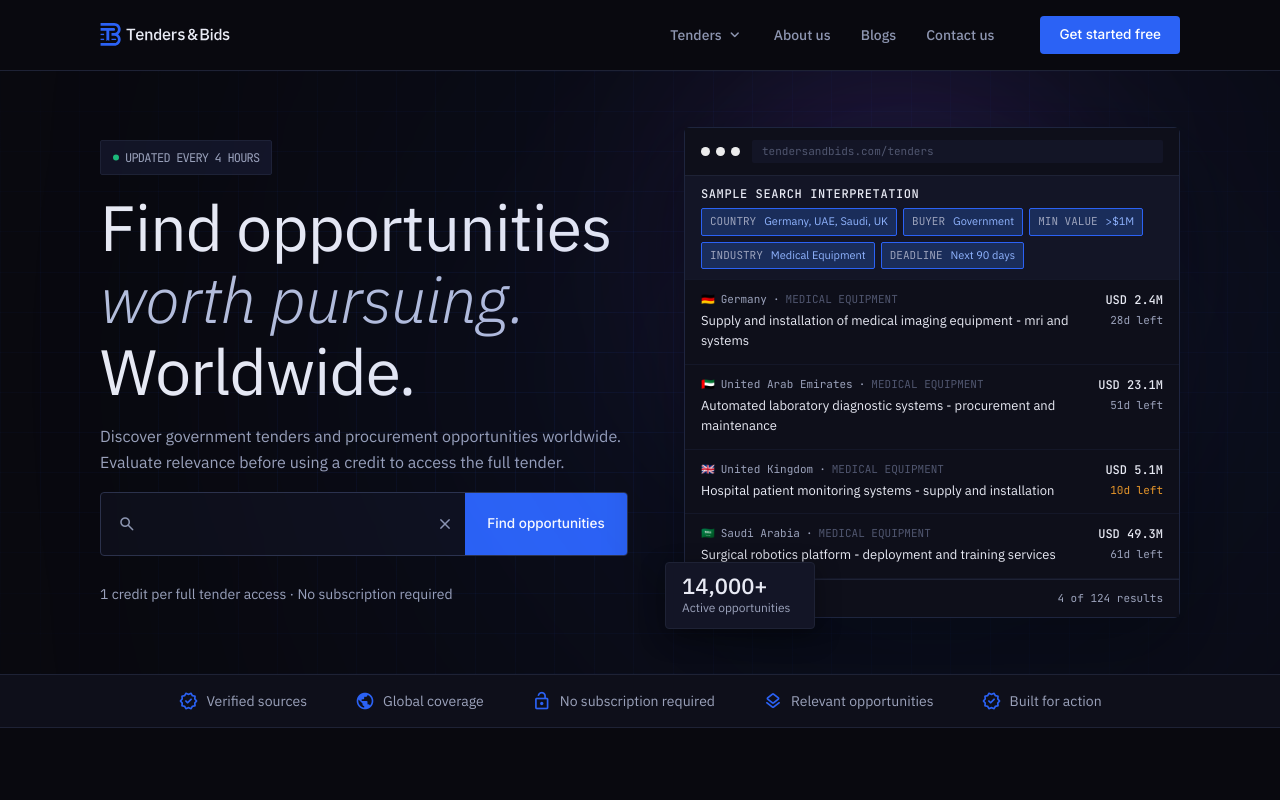
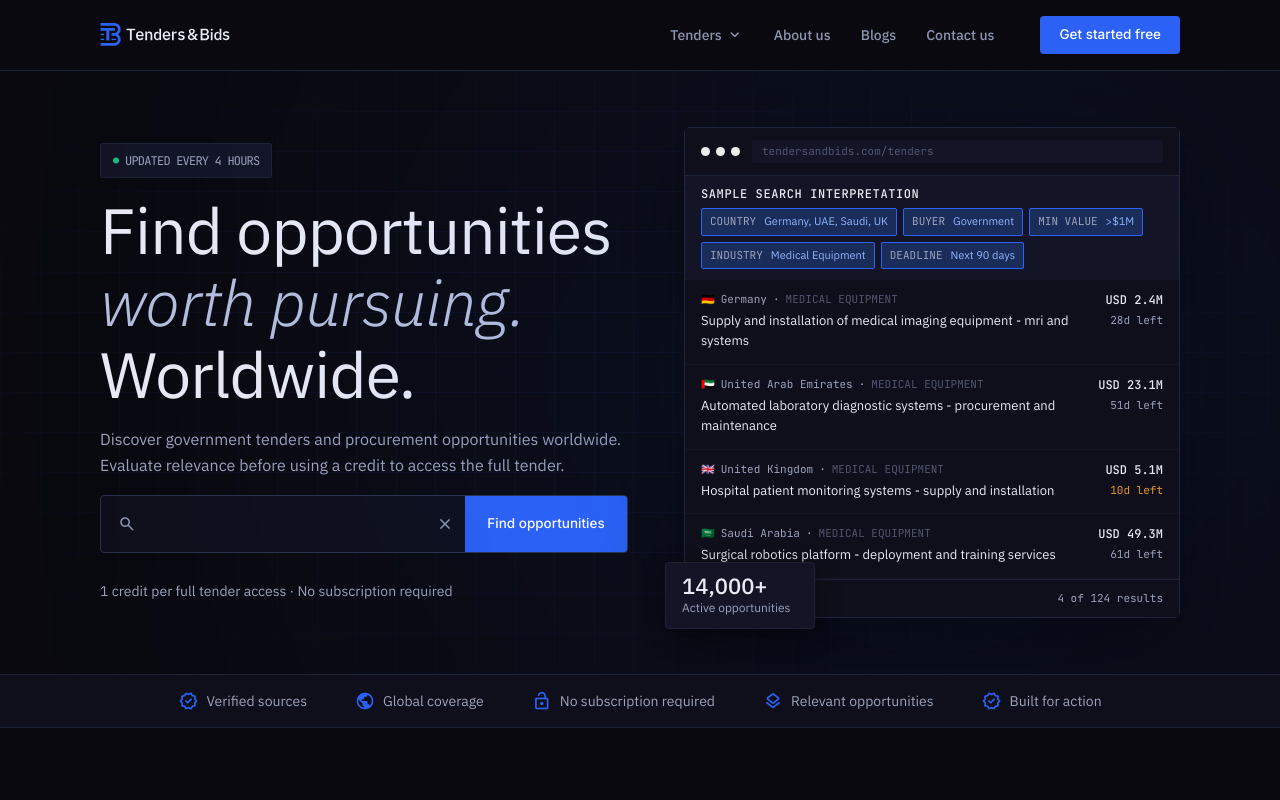
Before and after one commit to zaidwork72-ui/tendersandbids, a plain HTML site: page index.html in a window 1280 px wide. Both pictures are taken after a click on the button "close". Shown: the top 800 px of the page. Drawn offline with nearby package versions, Linux system fonts and the light colour scheme.

Commit message:
heroSectionChanges

```diff
--- a/css/components.css
+++ b/css/components.css
@@ -151,16 +151,18 @@
     background: transparent;
     color: var(--text-muted);
     font-size: 14px;
-    line-height: 18.2px;
-    padding: var(--space-14) 0;
+    line-height: 20px;      /* CHANGED: fixed, predictable value */
+    padding: 0;              /* CHANGED: padding hata di, JS ab exact height set karega */
+    box-sizing: border-box;  /* NEW: zaroori hai */
     outline: none;
     resize: none;
     overflow: hidden;
-    text-overflow: initial;
-    white-space: normal;
-    max-height: 62px;
     font-family: var(--font-ui);
-    align-self: center;
+    align-self: center;      /* isi se ab real vertical centering milegi */
+}
+
+.search-bar__input.is-scrollable {
+    overflow-y: auto;
 }
 
 .search-bar__input::-webkit-scrollbar {
@@ -177,10 +179,6 @@
     background: transparent;
     cursor: pointer;
     align-self: stretch;
-}
-
-.search-bar__clear:hover {
-    background: rgba(255, 255, 255, 0.02);
 }
 
 .search-bar__clear .material-symbols-rounded {
--- a/css/style.css
+++ b/css/style.css
@@ -40,7 +40,7 @@
     background:
         radial-gradient(circle at 50% 50%, rgba(157, 55, 252, 0.72), rgba(157, 55, 252, 0.18) 38%, rgba(157, 55, 252, 0.08) 52%, transparent 72%);
     filter: blur(119px);
-    opacity: 0.95;
+    opacity: 0;
     pointer-events: none;
     mix-blend-mode: screen;
     will-change: left, top;
--- a/index.html
+++ b/index.html
@@ -34,7 +34,7 @@
                     <p class="body-lg hero__lede">Discover government tenders and procurement opportunities worldwide. Evaluate relevance before using a credit to access the full tender.</p>
                     <form class="search-bar" action="#" method="get">
                         <span class="search-bar__icon"></span>
-                        <textarea class="search-bar__input" name="q" aria-label="Search tenders" rows="2">Medical equipment for government hospitals in Germany above $1M, closing within 90 days</textarea>
+                        <textarea class="search-bar__input" name="q" aria-label="Search tenders" rows="1">Medical equipment for government hospitals in Germany above $1M, closing within 90 days</textarea>
                         <button class="search-bar__clear" type="button" aria-label="Clear search">
                             <span class="material-symbols-rounded">close</span>
                         </button>
--- a/js/main.js
+++ b/js/main.js
@@ -28,10 +28,21 @@ if (heroSection) {
         heroSection.style.setProperty("--hero-glow-y", `${y}%`);
     };
 
+    heroSection.addEventListener("pointerenter", (event) => {
+        if (!glow) return;
+        glow.style.transition = "none"; // purani jagah se slide na ho, seedha naye point par appear ho
+        updateHeroGlow(event);
+        glow.style.opacity = "0.95";
+        requestAnimationFrame(() => {
+            glow.style.transition = "";
+        });
+    });
+
     heroSection.addEventListener("pointermove", updateHeroGlow);
+
     heroSection.addEventListener("pointerleave", () => {
-        heroSection.style.setProperty("--hero-glow-x", "70%");
-        heroSection.style.setProperty("--hero-glow-y", "30%");
+        if (!glow) return;
+        glow.style.opacity = "0"; // hero ke bahar jaate hi turant hide, koi leftover position nahi
     });
 }
 
@@ -110,11 +121,34 @@ if (toggle && navRight) {
 
 const searchInput = document.querySelector(".search-bar__input");
 const clearSearchButton = document.querySelector(".search-bar__clear");
-if (searchInput && clearSearchButton) {
-    clearSearchButton.addEventListener("click", () => {
-        searchInput.value = "";
-        searchInput.focus();
-    });
+if (searchInput) {
+    const lineHeight = parseFloat(getComputedStyle(searchInput).lineHeight) || 20;
+    const maxHeight = lineHeight * 2; // strict 2-line cap
+
+    const autosizeSearchInput = () => {
+        searchInput.style.height = "auto";
+        const needed = searchInput.scrollHeight;
+
+        if (needed <= maxHeight) {
+            searchInput.style.height = `${needed}px`;
+            searchInput.classList.remove("is-scrollable");
+        } else {
+            searchInput.style.height = `${maxHeight}px`;
+            searchInput.classList.add("is-scrollable");
+        }
+    };
+
+    searchInput.addEventListener("input", autosizeSearchInput);
+    autosizeSearchInput();
+
+    if (clearSearchButton) {
+        clearSearchButton.addEventListener("click", () => {
+            searchInput.value = "";
+            autosizeSearchInput();
+            searchInput.blur();
+            searchInput.focus();
+        });
+    }
 }
 
 const revealItems = document.querySelectorAll(".reveal");
```
